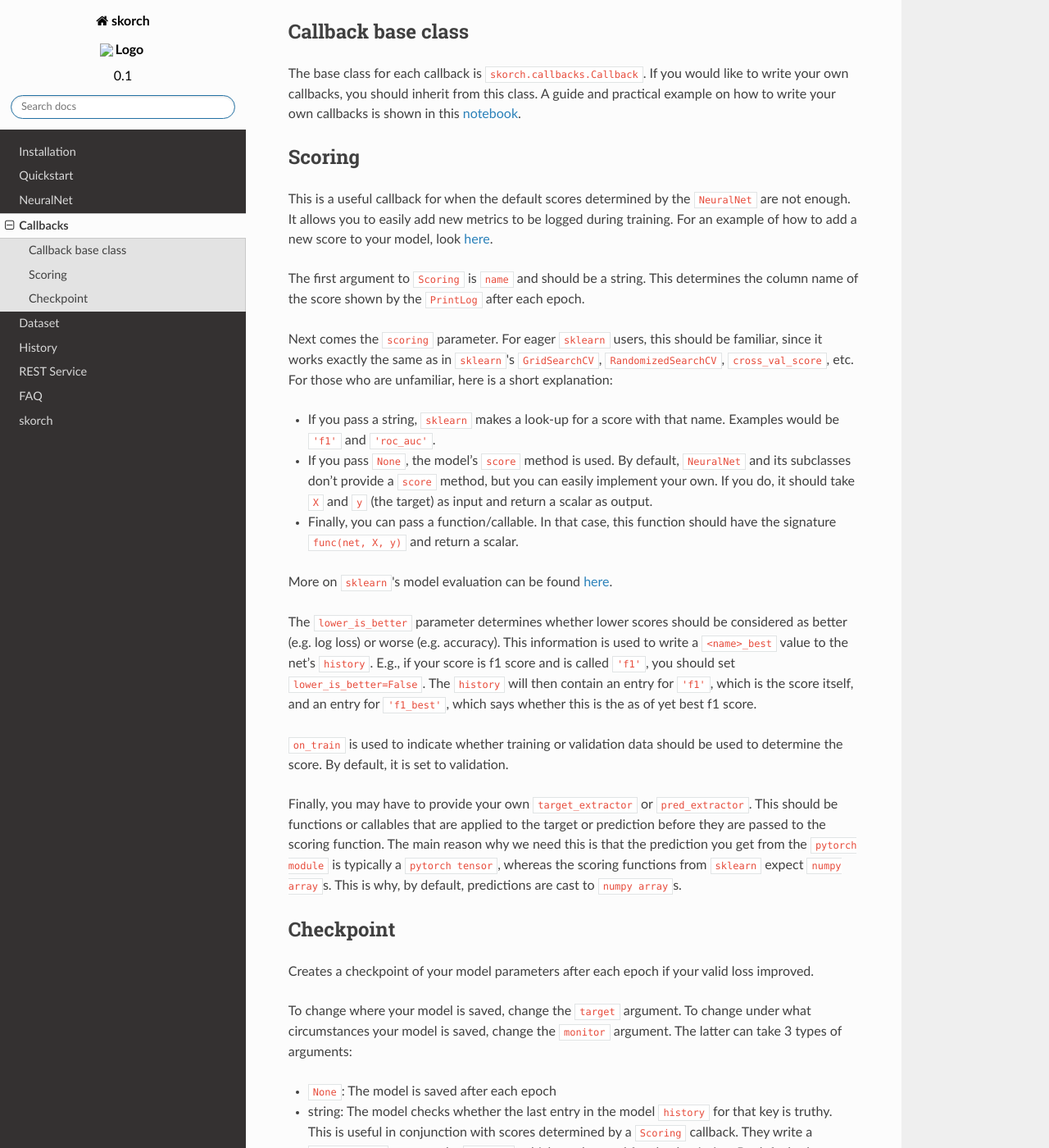
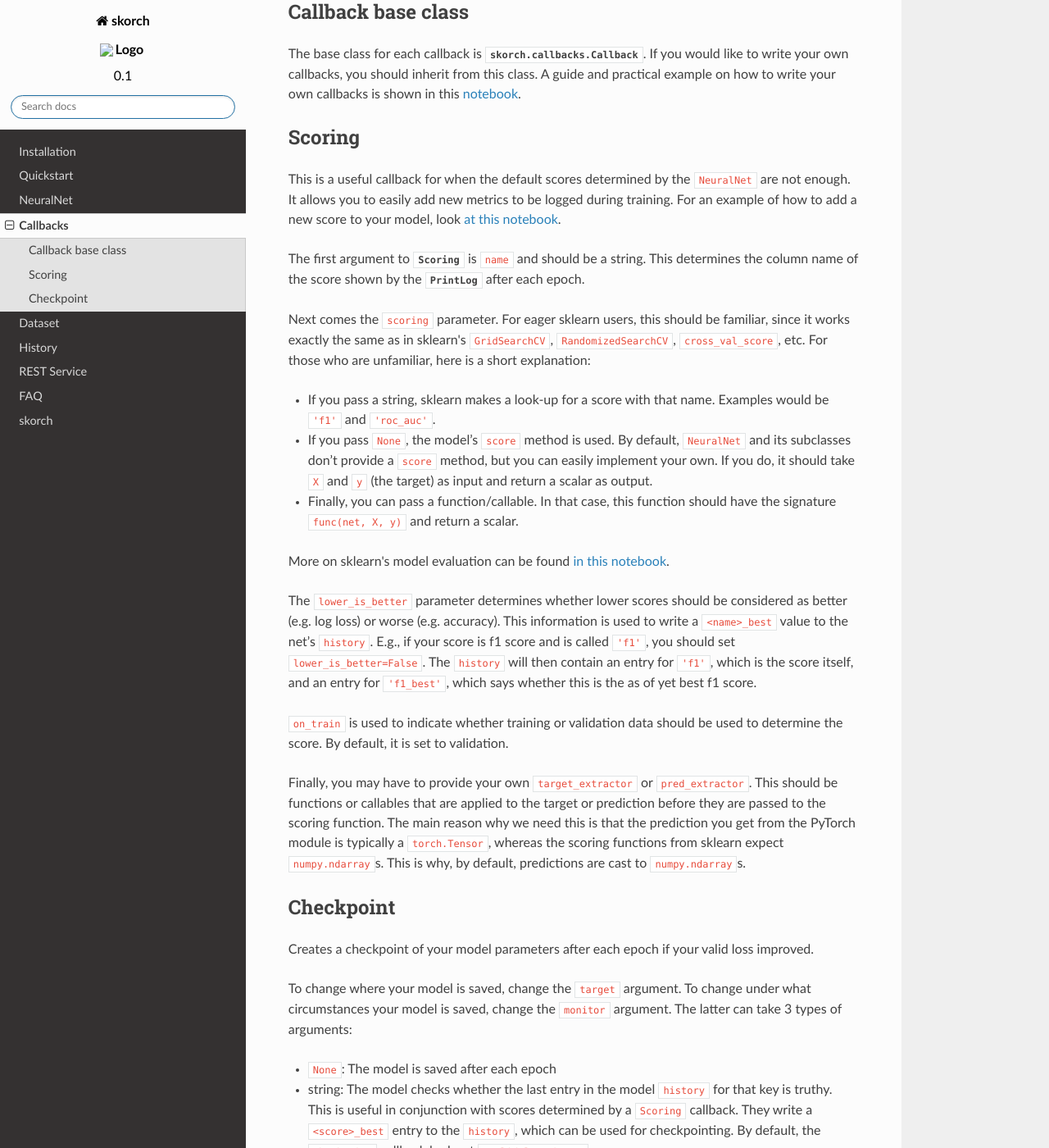
Before and after one commit to skorch-dev/skorch, a Sphinx documentation site: the page built from docs/user/callbacks.rst, in a window 1280 px wide and 1400 px high, scrolled down 381 px. Shown: the whole window at 82% size. Built offline with Sphinx 7.4.7 and the Read the Docs theme 2.0.0, drawn with Linux system fonts in a browser that asks for light colours; some of the changed text lies outside the part shown.

Commit message:
Enable references to other pages

```diff
--- a/docs/conf.py
+++ b/docs/conf.py
@@ -45,6 +45,7 @@
     'numpydoc',
     'sphinx.ext.linkcode',
     'sphinx.ext.autosummary',
+    'sphinx.ext.autosectionlabel',
 ]
 
 numpydoc_class_members_toctree = False
--- a/docs/user/callbacks.rst
+++ b/docs/user/callbacks.rst
@@ -5,7 +5,8 @@
 =========
 
 Callbacks provide a flexible way to customize the behavior of your
-``NeuralNet`` training without the need to write subclasses.
+:class:`NeuralNet <skorch.net.NeuralNet>` training without the need to
+write subclasses.
 
 You will often find callbacks writing to or reading from the
 :ref:`history <history>` attribute. Therefore, if you would like to
@@ -30,20 +31,21 @@
 This is a useful callback for when the default scores determined by
 the ``NeuralNet`` are not enough. It allows you to easily add new
 metrics to be logged during training. For an example of how to add a
-new score to your model, look `here
+new score to your model, look `at this notebook
 <https://nbviewer.jupyter.org/github/dnouri/skorch/blob/master/notebooks/Basic_Usage.ipynb#Callbacks>`_.
 
-The first argument to ``Scoring`` is ``name`` and should be a
-string. This determines the column name of the score shown by the
-``PrintLog`` after each epoch.
+The first argument to :class:`Scoring <skorch.callbacks.Scoring>` is
+``name`` and should be a string. This determines the column name of
+the score shown by the :class:`PrintLog <skorch.callbacks.PrintLog>`
+after each epoch.
 
-Next comes the ``scoring`` parameter. For eager ``sklearn`` users,
+Next comes the ``scoring`` parameter. For eager sklearn users,
 this should be familiar, since it works exactly the same as in
-``sklearn``\'s ``GridSearchCV``, ``RandomizedSearchCV``,
+sklearn\'s ``GridSearchCV``, ``RandomizedSearchCV``,
 ``cross_val_score``, etc. For those who are unfamiliar, here is a
 short explanation:
 
-- If you pass a string, ``sklearn`` makes a look-up for a score with
+- If you pass a string, sklearn makes a look-up for a score with
   that name. Examples would be ``'f1'`` and ``'roc_auc'``.
 - If you pass ``None``, the model's ``score`` method is used. By
   default, ``NeuralNet`` and its subclasses don't provide a ``score``
@@ -54,7 +56,7 @@
   function should have the signature ``func(net, X, y)`` and return a
   scalar.
 
-More on ``sklearn``\'s model evaluation can be found `here
+More on sklearn\'s model evaluation can be found `in this notebook
 <http://scikit-learn.org/stable/modules/model_evaluation.html>`_.
 
 The ``lower_is_better`` parameter determines whether lower scores
@@ -74,10 +76,10 @@
 ``pred_extractor``. This should be functions or callables that are
 applied to the target or prediction before they are passed to the
 scoring function. The main reason why we need this is that the
-prediction you get from the ``pytorch module`` is typically a
-``pytorch tensor``, whereas the scoring functions from ``sklearn``
-expect ``numpy array``\s. This is why, by default, predictions are
-cast to ``numpy array``\s.
+prediction you get from the PyTorch module is typically a
+``torch.Tensor``, whereas the scoring functions from sklearn
+expect ``numpy.ndarray``\s. This is why, by default, predictions are
+cast to ``numpy.ndarray``\s.
 
 
 Checkpoint
```
Also changed, not shown: other parts of docs/user/callbacks.rst (+2 -2 lines).
